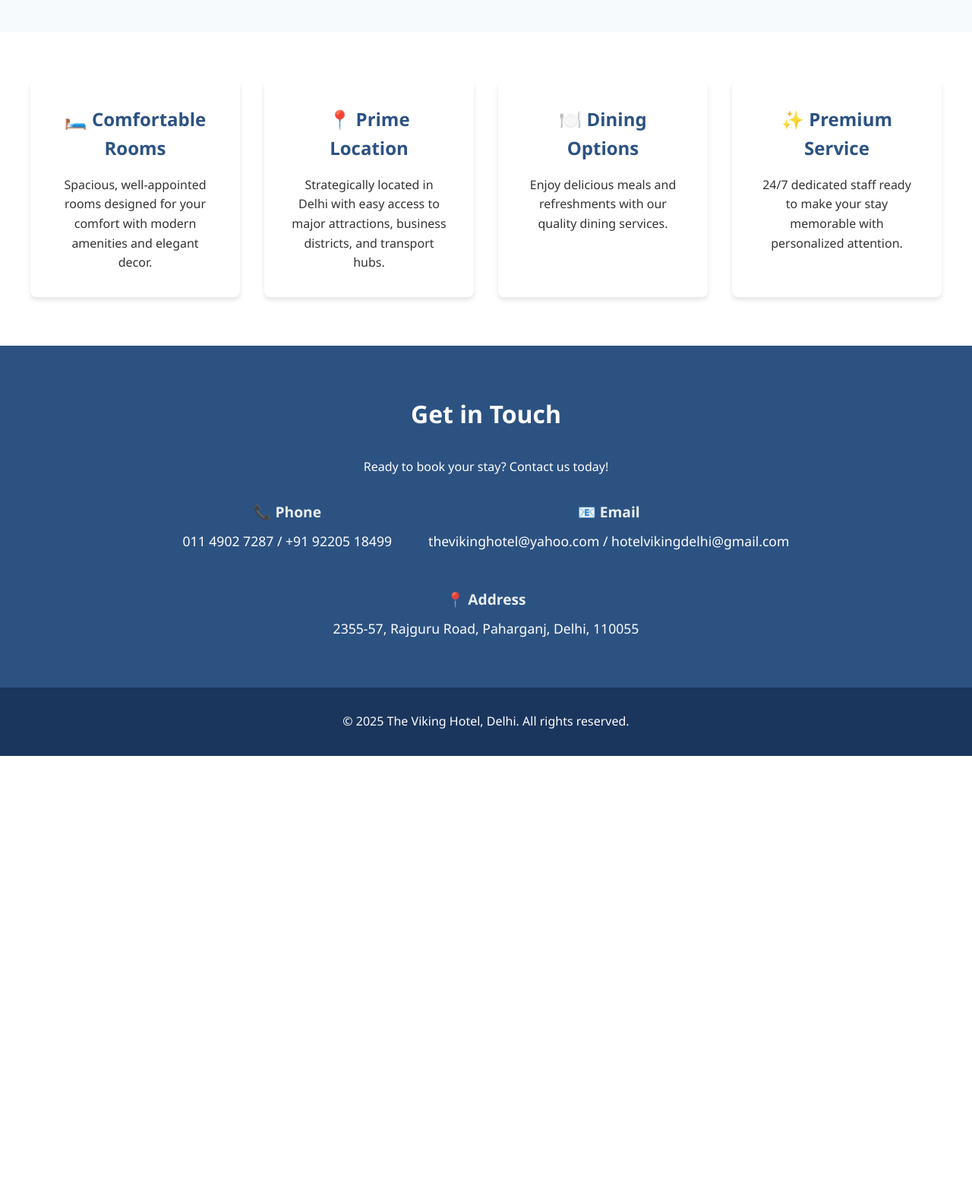
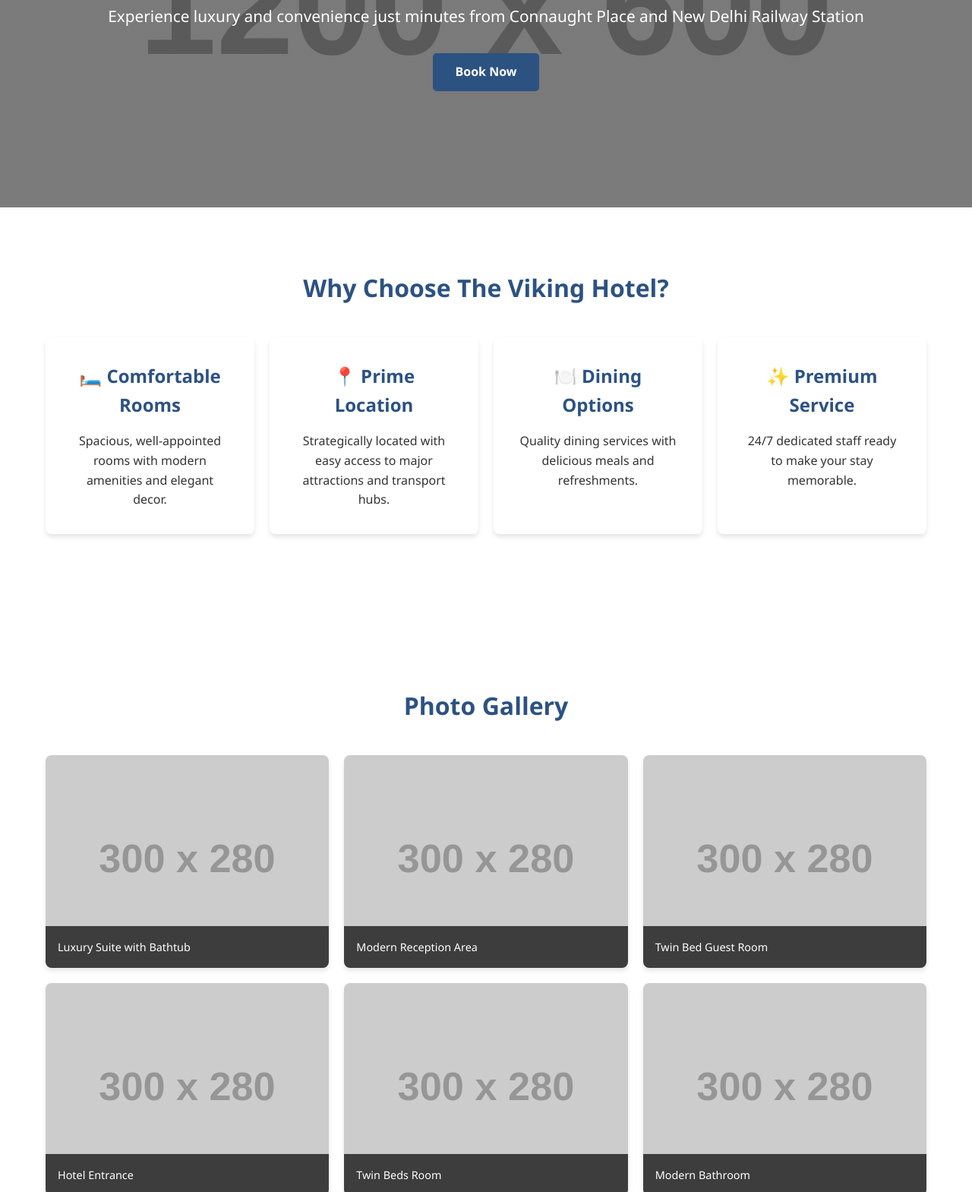
Before and after one commit to crazyboi6565-tech/theviking-hotel, a plain HTML site: page index.html in a window 1280 px wide. Shown: the part 407-1976 px from the top of the page at 76% size. Before the commit the page ends 1402 px from the top, so only its background shows below. Drawn offline with Linux system fonts and the light colour scheme; placeholder pictures from the web are drawn by us.

Commit message:
Add comprehensive photo gallery with 10 hotel images and enhanced website design

```diff
--- a/index.html
+++ b/index.html
@@ -35,26 +35,51 @@
       padding: 0 20px;
     }
     .hero {
-            background: #f7fafc;
-            padding: 4rem 0;
+      background: linear-gradient(rgba(0,0,0,0.4), rgba(0,0,0,0.4)), url('https://via.placeholder.com/1200x600');
+      background-position: center;
+      background-size: cover;
+      height: 500px;
+      display: flex;
+      justify-content: center;
+      align-items: center;
+      color: white;
       text-align: center;
     }
-        .hero h2 {
+    .hero-content h2 {
       font-size: 2.5rem;
-            color: #2c5282;
       margin-bottom: 1rem;
     }
-        .hero p {
-            font-size: 1.2rem;
-            color: #4a5568;
-            max-width: 800px;
-            margin: 0 auto;
+    .hero-content p {
+      font-size: 1.3rem;
+      margin-bottom: 2rem;
+    }
+    .btn {
+      background: #2c5282;
+      color: white;
+      padding: 12px 30px;
+      border-radius: 5px;
+      text-decoration: none;
+      font-weight: 600;
+      transition: 0.3s;
+      display: inline-block;
+    }
+    .btn:hover {
+      background: #1a365d;
+    }
+    section {
+      padding: 80px 0;
+    }
+    h2 {
+      text-align: center;
+      color: #2c5282;
+      margin-bottom: 40px;
+      font-size: 2em;
     }
     .features {
-            padding: 4rem 0;
       display: grid;
       grid-template-columns: repeat(auto-fit, minmax(250px, 1fr));
-            gap: 2rem;
+      gap: 20px;
+      margin-bottom: 40px;
     }
     .feature-card {
       background: white;
@@ -68,15 +93,42 @@
       margin-bottom: 1rem;
       font-size: 1.5rem;
     }
+    .gallery {
+      display: grid;
+      grid-template-columns: repeat(auto-fit, minmax(300px, 1fr));
+      gap: 20px;
+    }
+    .gallery-item {
+      position: relative;
+      overflow: hidden;
+      border-radius: 8px;
+      box-shadow: 0 4px 6px rgba(0,0,0,0.1);
+      transition: transform 0.3s;
+    }
+    .gallery-item:hover {
+      transform: scale(1.05);
+    }
+    .gallery-item img {
+      width: 100%;
+      height: 280px;
+      object-fit: cover;
+      display: block;
+    }
+    .gallery-item-caption {
+      position: absolute;
+      bottom: 0;
+      left: 0;
+      right: 0;
+      background: rgba(0,0,0,0.7);
+      color: white;
+      padding: 1rem;
+      font-size: 0.9rem;
+    }
     .contact-section {
       background: #2c5282;
       color: white;
       padding: 4rem 0;
       text-align: center;
-        }
-        .contact-section h2 {
-            font-size: 2rem;
-            margin-bottom: 2rem;
     }
     .contact-info {
       display: flex;
@@ -106,47 +158,108 @@
       .header h1 {
         font-size: 2rem;
       }
-            .hero h2 {
+      .hero-content h2 {
         font-size: 1.8rem;
+      }
+      section {
+        padding: 40px 0;
       }
     }
   </style>
 </head>
 <body>
-    <header class="header">
-        <div class="container">
+
+<!-- HEADER -->
+<div class="header">
   <h1>🏨 The Viking Hotel</h1>
   <p>Premium Accommodation in the Heart of Delhi</p>
 </div>
-    </header>
 
+<!-- HERO SECTION -->
 <section class="hero">
-        <div class="container">
-            <h2>Welcome to The Viking Hotel</h2>
-            <p>Experience exceptional hospitality and comfort at Delhi's finest hotel. Whether you're here for business or leisure, we offer the perfect blend of luxury and convenience.</p>
+  <div class="hero-content">
+    <h2>Modern Comfort, Prime Connectivity</h2>
+    <p>Experience luxury and convenience just minutes from Connaught Place and New Delhi Railway Station</p>
+    <a href="#contact" class="btn">Book Now</a>
   </div>
 </section>
 
-    <section class="container features">
+<!-- FEATURES/AMENITIES -->
+<section>
+  <div class="container">
+    <h2>Why Choose The Viking Hotel?</h2>
+    <div class="features">
       <div class="feature-card">
         <h3>🛏️ Comfortable Rooms</h3>
-            <p>Spacious, well-appointed rooms designed for your comfort with modern amenities and elegant decor.</p>
+        <p>Spacious, well-appointed rooms with modern amenities and elegant decor.</p>
       </div>
       <div class="feature-card">
         <h3>📍 Prime Location</h3>
-            <p>Strategically located in Delhi with easy access to major attractions, business districts, and transport hubs.</p>
+        <p>Strategically located with easy access to major attractions and transport hubs.</p>
       </div>
       <div class="feature-card">
         <h3>🍽️ Dining Options</h3>
-            <p>Enjoy delicious meals and refreshments with our quality dining services.</p>
+        <p>Quality dining services with delicious meals and refreshments.</p>
       </div>
       <div class="feature-card">
         <h3>✨ Premium Service</h3>
-            <p>24/7 dedicated staff ready to make your stay memorable with personalized attention.</p>
+        <p>24/7 dedicated staff ready to make your stay memorable.</p>
+      </div>
+    </div>
   </div>
 </section>
 
-    <section class="contact-section">
+<!-- GALLERY -->
+<section>
+  <div class="container">
+    <h2>Photo Gallery</h2>
+    <div class="gallery">
+      <div class="gallery-item">
+        <img src="https://via.placeholder.com/300x280/2c5282/ffffff?text=Luxury+Suite" alt="Luxury Suite with Bathtub">
+        <div class="gallery-item-caption">Luxury Suite with Bathtub</div>
+      </div>
+      <div class="gallery-item">
+        <img src="https://via.placeholder.com/300x280/2c5282/ffffff?text=Reception+Area" alt="Modern Reception Area">
+        <div class="gallery-item-caption">Modern Reception Area</div>
+      </div>
+      <div class="gallery-item">
+        <img src="https://via.placeholder.com/300x280/2c5282/ffffff?text=Twin+Bed+Room" alt="Twin Bed Guest Room">
+        <div class="gallery-item-caption">Twin Bed Guest Room</div>
+      </div>
+      <div class="gallery-item">
+        <img src="https://via.placeholder.com/300x280/2c5282/ffffff?text=Hotel+Entrance" alt="Hotel Corridor and Entrance">
+        <div class="gallery-item-caption">Hotel Entrance</div>
+      </div>
+      <div class="gallery-item">
+        <img src="https://via.placeholder.com/300x280/2c5282/ffffff?text=Twin+Beds+Room" alt="Large Room with Twin Beds">
+        <div class="gallery-item-caption">Twin Beds Room</div>
+      </div>
+      <div class="gallery-item">
+        <img src="https://via.placeholder.com/300x280/2c5282/ffffff?text=Modern+Bathroom" alt="Modern Bathroom with Fixtures">
+        <div class="gallery-item-caption">Modern Bathroom</div>
+      </div>
+      <div class="gallery-item">
+        <img src="https://via.placeholder.com/300x280/2c5282/ffffff?text=Lobby+Lounge" alt="Lobby Lounge Area">
+        <div class="gallery-item-caption">Lobby Lounge</div>
+      </div>
+      <div class="gallery-item">
+        <img src="https://via.placeholder.com/300x280/2c5282/ffffff?text=Night+Entrance" alt="Hotel Entrance at Night">
+        <div class="gallery-item-caption">Hotel Entrance at Night</div>
+      </div>
+      <div class="gallery-item">
+        <img src="https://via.placeholder.com/300x280/2c5282/ffffff?text=Premium+Suite" alt="Premium Suite Room">
+        <div class="gallery-item-caption">Premium Suite</div>
+      </div>
+      <div class="gallery-item">
+        <img src="https://via.placeholder.com/300x280/2c5282/ffffff?text=Guest+Room+Amenities" alt="Guest Room with Modern Amenities">
+        <div class="gallery-item-caption">Guest Room Amenities</div>
+      </div>
+    </div>
+  </div>
+</section>
+
+<!-- CONTACT SECTION -->
+<section id="contact" class="contact-section">
   <div class="container">
     <h2>Get in Touch</h2>
     <p>Ready to book your stay? Contact us today!</p>
@@ -167,10 +280,12 @@
   </div>
 </section>
 
+<!-- FOOTER -->
 <footer class="footer">
   <div class="container">
     <p>&copy; 2025 The Viking Hotel, Delhi. All rights reserved.</p>
   </div>
 </footer>
+
 </body>
 </html>
```
Lines whose indentation alone changed are shown as unchanged.
